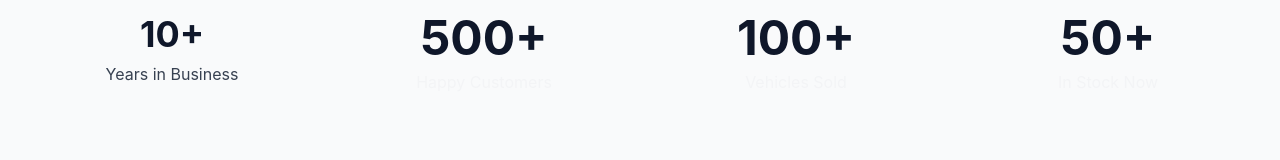
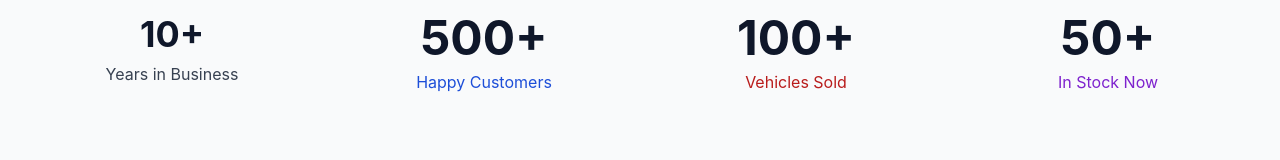
Before and after one commit to Stile-1473/Car-Delearship-Temp, a React (Vite) app: page /about in a window 1280 px wide. Shown: the part 773-933 px from the top of the page. Built offline with nearby package versions, Linux system fonts and the light colour scheme; the HTML template or start-up script is replaced by a standard one.

Commit message:
Vercel 404

```diff
--- a/src/pages/About.jsx
+++ b/src/pages/About.jsx
@@ -57,15 +57,15 @@ const About = () => {
             </div>
             <div>
               <div className="text-4xl md:text-5xl font-bold mb-2">500+</div>
-              <p className="text-gray-100">Happy Customers</p>
+              <p className="text-blue-700">Happy Customers</p>
             </div>
             <div>
               <div className="text-4xl md:text-5xl font-bold mb-2">100+</div>
-              <p className="text-gray-100">Vehicles Sold</p>
+              <p className="text-red-700">Vehicles Sold</p>
             </div>
             <div>
               <div className="text-4xl md:text-5xl font-bold mb-2">50+</div>
-              <p className="text-gray-100">In Stock Now</p>
+              <p className="text-purple-700">In Stock Now</p>
             </div>
           </div>
         </div>
```
